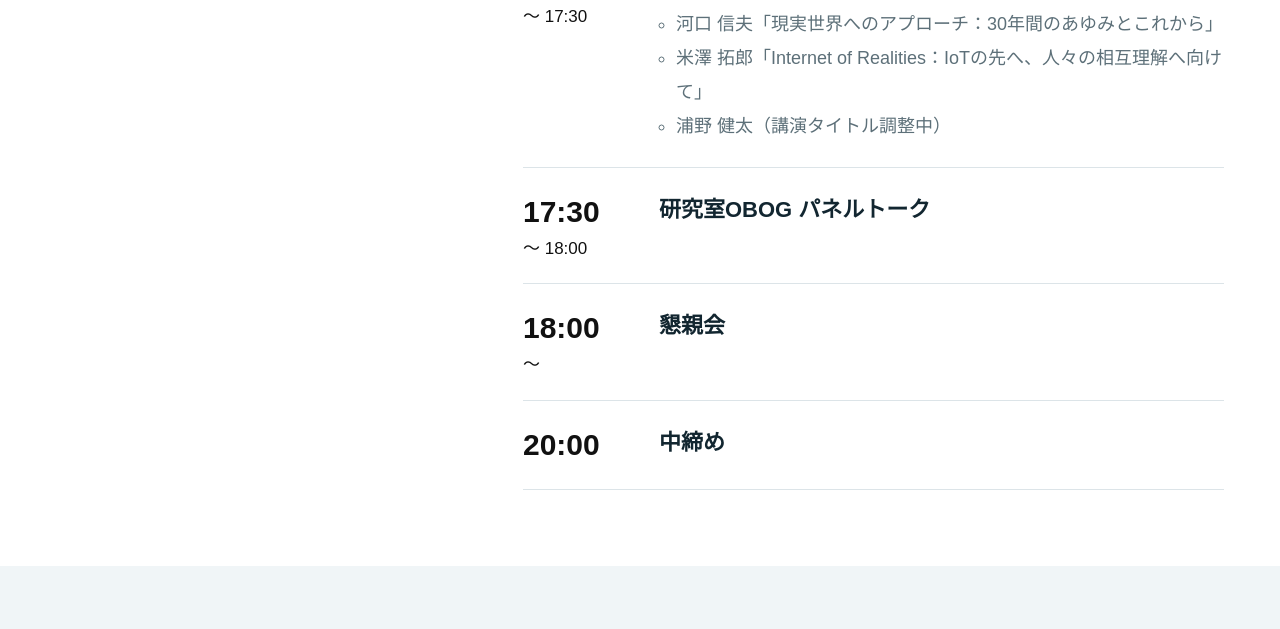
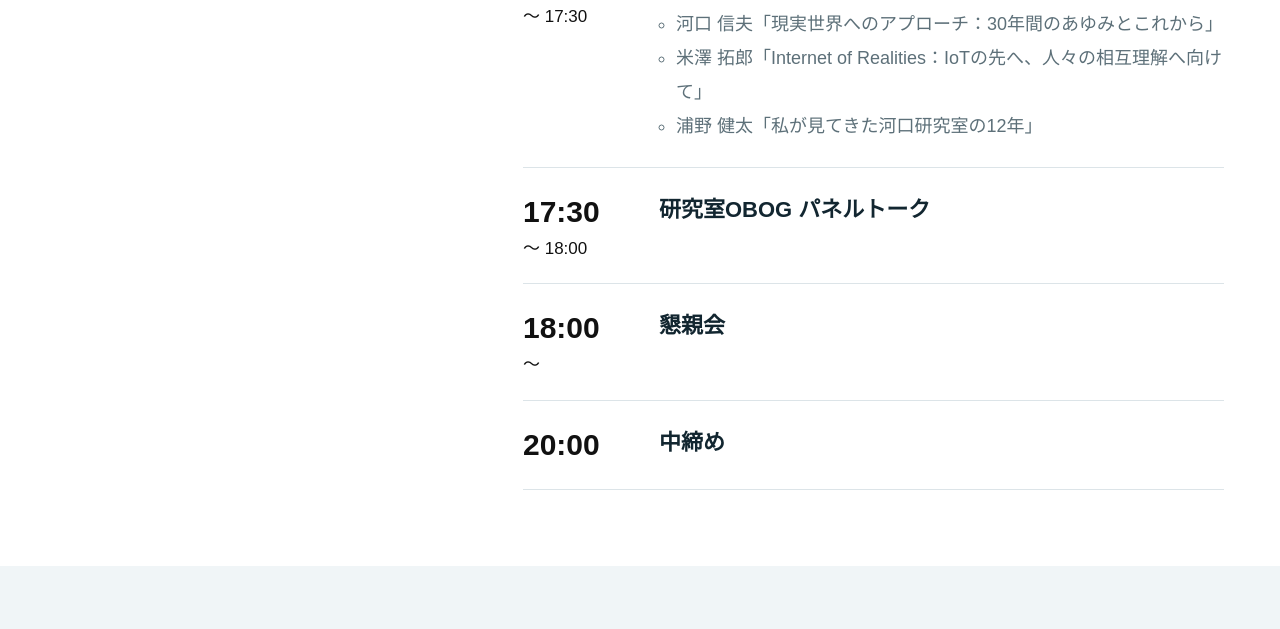
Before and after one commit to ryutousami/openlab2026, a plain HTML site: page public/index.html in a window 1280 px wide. Shown: the part 2408-3037 px from the top of the page. Drawn offline with Linux system fonts and the light colour scheme.

Commit message:
Update session title for vrano

```diff
--- a/public/index.html
+++ b/public/index.html
@@ -44,7 +44,7 @@
               <ul class="session-details">
                 <li>河口 信夫「現実世界へのアプローチ：30年間のあゆみとこれから」</li>
                 <li>米澤 拓郎「Internet of Realities：IoTの先へ、人々の相互理解へ向けて」</li>
-                <li>浦野 健太（講演タイトル調整中）</li></ul>
+                <li>浦野 健太「私が見てきた河口研究室の12年」</li></ul>
             </div>
           </li>
           <li><p class="timeline-time">17:30<span>〜 18:00</span></p><div><h3>研究室OBOG パネルトーク</h3></div></li>
```
